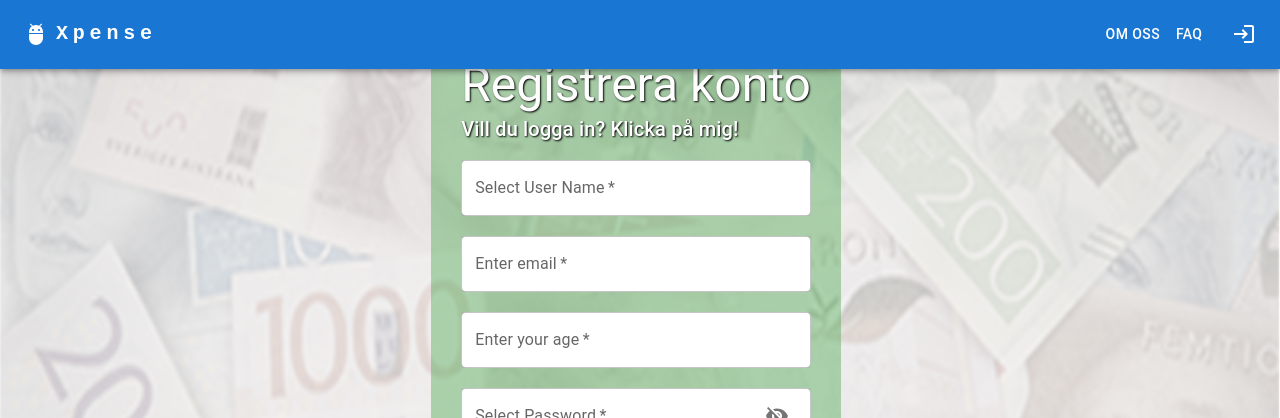
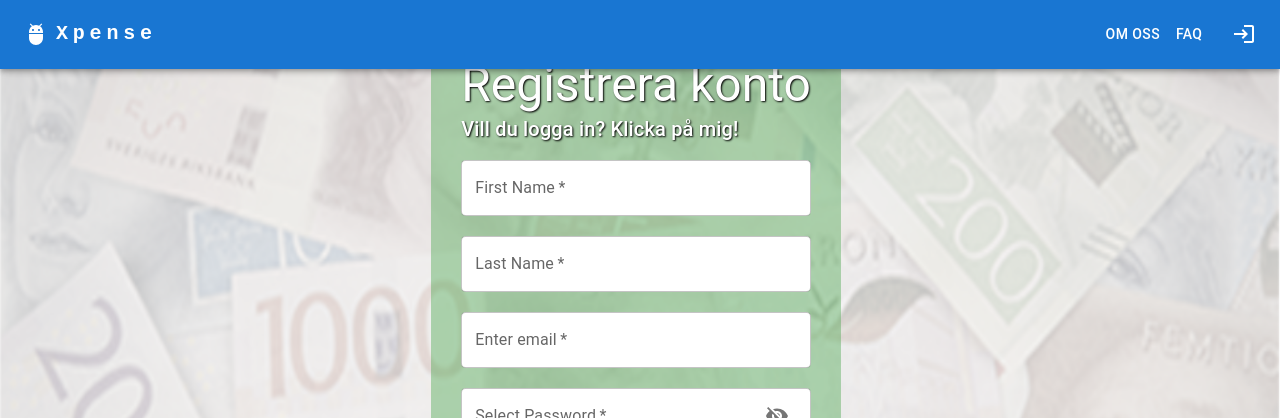
Before and after one commit to Fullstack-Roligheter/Frontend-ReactTS, a React (Create React App) app: page /register in a window 1280 px wide. Shown: the top 418 px of the page. Built offline with nearby package versions, Linux system fonts and the light colour scheme.

Commit message:
fixat register buggar

```diff
--- a/src/features/register/register.tsx
+++ b/src/features/register/register.tsx
@@ -4,7 +4,6 @@ import {
   Grid,
   IconButton,
   InputAdornment,
-  Link,
   TextField,
   Typography,
 } from '@mui/material'
@@ -42,25 +41,23 @@ const RegisterUser = () => {
   const handleClickShowPassword2 = () => setShowPassword2(!showPassword2)
   const handleMouseDownPassword2 = () => setShowPassword2(!showPassword2)
 
-
-  const [buttontext, setButtonText] = useState("Registrera")
+  const [buttontext, setButtonText] = useState('Registrera')
   const [sPassword, setPassword] = useState('')
   const [loadingState, setloadingState] = useState(false)
-
 
   const navigate = useNavigate()
 
   const [formData, setFormData] = useState({
-    name: '',
+    firstName: '',
+    lastName: '',
     email: '',
-    age: '',
     password: '',
   })
 
   const checkForm = () => {
     if (
-      formData.name === '' ||
-      formData.age === undefined ||
+      formData.firstName === '' ||
+      formData.lastName === '' ||
       formData.email === '' ||
       formData.password === '' ||
       sPassword === ''
@@ -81,14 +78,13 @@ const RegisterUser = () => {
 
   const handleSubmit = (e: any) => {
     e.preventDefault()
-    if (sPassword != formData.password) {
+    if (sPassword !== formData.password) {
       setmessage('Lösenorden matchar inte')
       setmessageState(true)
       setTimeout(() => {
         setmessageState(false)
       }, 3000)
     } else {
-
       setloadingState(true)
       Register(formData)
         .then((response) => {
@@ -96,8 +92,7 @@ const RegisterUser = () => {
           setTimeout(() => {
             navigate(`/login`)
           }, 1000)
-        }
-        )
+        })
         .catch((error) => {
           setTimeout(() => {
             setloadingState(false)
@@ -107,12 +102,10 @@ const RegisterUser = () => {
               setmessageState(false)
             }, 3000)
           }, 5000)
-
         })
         .finally(() => {
           console.log('Entered Finally')
         })
-
     }
   }
 
@@ -125,29 +118,50 @@ const RegisterUser = () => {
       justifyContent='center'
       style={{ minHeight: '70vh' }}
     >
-
-      <Grid style={styles.color} alignItems='center' item xs={3} >
-        <Grid >
-          <Typography variant="h3" color="white" align="center" sx={{ textShadow: '1px 1px 2px black' }}>
+      <Grid style={styles.color} alignItems='center' item xs={3}>
+        <Grid>
+          <Typography
+            variant='h3'
+            color='white'
+            align='center'
+            sx={{ textShadow: '1px 1px 2px black' }}
+          >
             Registrera konto
           </Typography>
           <Box sx={{ marginBottom: '15px' }}>
-            <Typography variant="h6" color="white" align="center" component='a'
-              href='/login' sx={{ textDecoration: 'none', textShadow: '1px 1px 2px black' }} >
-                Vill du logga in? Klicka på mig!
-              </Typography>
+            <Typography
+              variant='h6'
+              color='white'
+              align='center'
+              component='a'
+              href='/login'
+              sx={{ textDecoration: 'none', textShadow: '1px 1px 2px black' }}
+            >
+              Vill du logga in? Klicka på mig!
+            </Typography>
           </Box>
-
         </Grid>
         <Grid item>
           <form onSubmit={handleSubmit}>
             <TextField
-              label='Select User Name'
+              label='First Name'
               variant='outlined'
               type='text'
-              name='name'
+              name='firstName'
               required={true}
-              value={formData.name}
+              value={formData.firstName}
+              onChange={handleChange}
+              style={styles.textfield}
+            />
+            <br />
+            <br />
+            <TextField
+              label='Last Name'
+              variant='outlined'
+              type='text'
+              name='lastName'
+              required={true}
+              value={formData.lastName}
               onChange={handleChange}
               style={styles.textfield}
             />
@@ -163,18 +177,7 @@ const RegisterUser = () => {
               onChange={handleChange}
               style={styles.textfield}
             />
-            <br />
-            <br />
-            <TextField
-              label='Enter your age'
-              variant='outlined'
-              type='number'
-              name='age'
-              required={true}
-              value={formData.age}
-              onChange={handleChange}
-              style={styles.textfield}
-            />
+
             <br />
             <br />
             <TextField
@@ -244,7 +247,10 @@ const RegisterUser = () => {
                   return <DisabledSubmitButton buttontext={buttontext} />
                 } else {
                   return (
-                    <SubmitButton isLoading={true} buttontext={buttontext} />
+                    <SubmitButton
+                      isLoading={loadingState}
+                      buttontext={buttontext}
+                    />
                   )
                 }
               })()}
```
